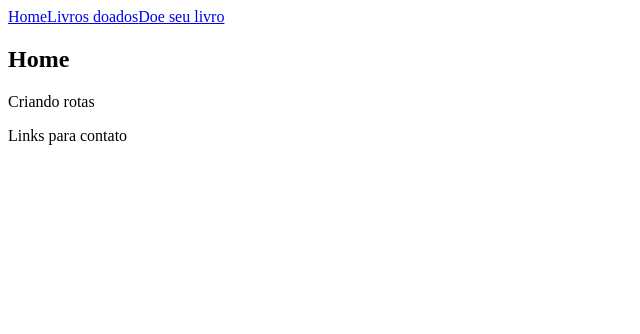
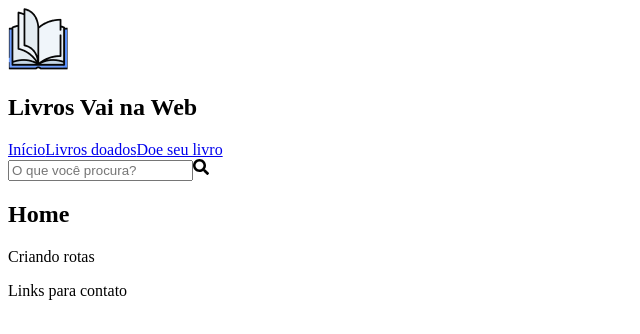
Before and after one commit to AlanFabricioBarbosa/livros-vai-na-web, a React (Vite) app: page / in a window 1280 px wide. Shown: the top 334 px of the page, without its empty margins (0-640 px from the left). Built offline with nearby package versions, Linux system fonts and the light colour scheme.

Commit message:
:construction: Começando a construir a header

```diff
--- a/package.json
+++ b/package.json
@@ -12,6 +12,7 @@
   "dependencies": {
     "react": "^18.3.1",
     "react-dom": "^18.3.1",
+    "react-icons": "^5.3.0",
     "react-router-dom": "^6.28.0"
   },
   "devDependencies": {
--- a/src/components/Header/index.jsx
+++ b/src/components/Header/index.jsx
@@ -1,15 +1,25 @@
 import { Link } from "react-router-dom";
+import Logo from "../../assets/img/logo.png";
+import { FaSearch } from "react-icons/fa";
 
 export default function Home() {
   return (
     <>
       <header>
+        <section>
+          <img src={Logo} alt="" />
+          <h1>Livros Vai na Web</h1>
+        </section>
         <nav>
-          <Link to="/">Home</Link>
+          <Link to="/">Início</Link>
           <Link to="/donatedBooks">Livros doados</Link>
           <Link to="/ToDonatedBooks">Doe seu livro</Link>
         </nav>
       </header>
+      <section>
+        <input name="search" type="text" placeholder="O que você procura?" />
+        <FaSearch />
+      </section>
     </>
   );
 }
```
Also changed, not shown: src/assets/img/logo.png (added), 1 other file (tests, documents, lock files or other folders).
